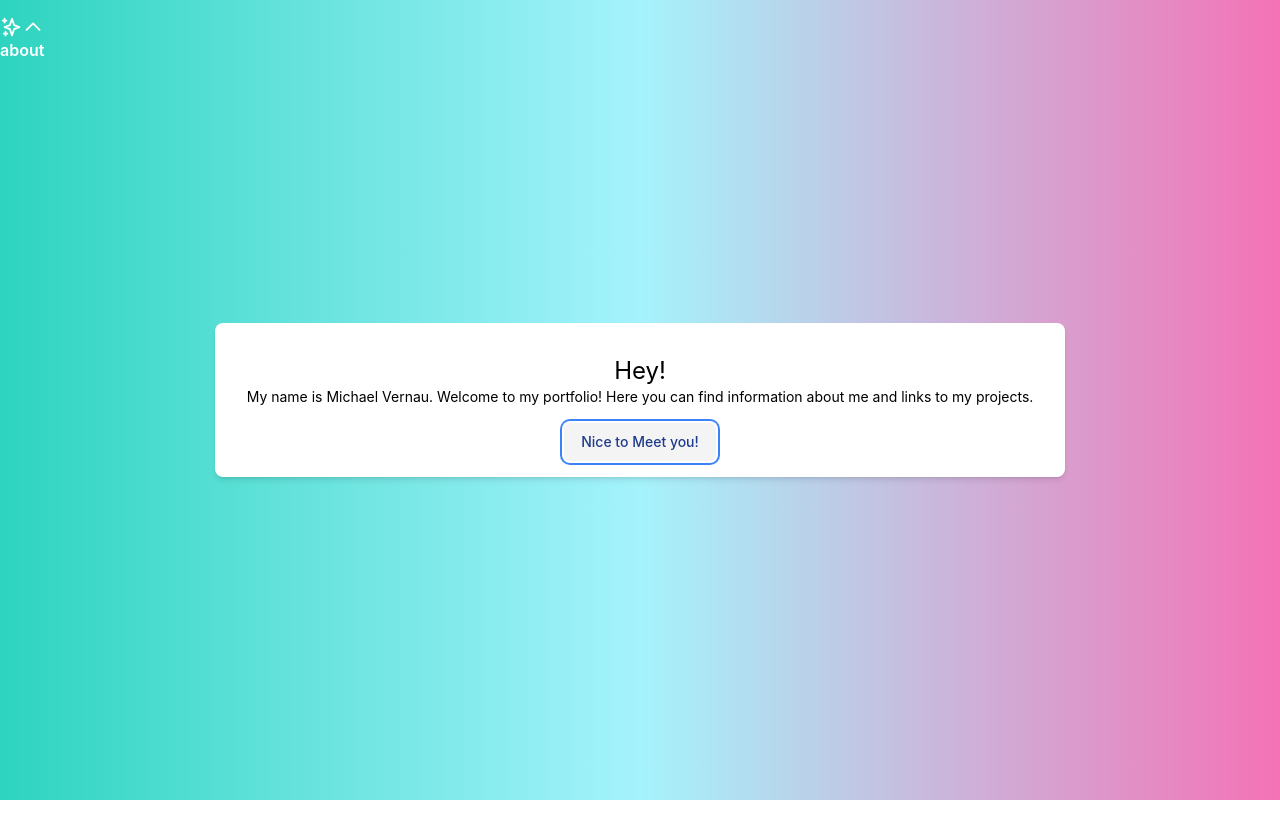
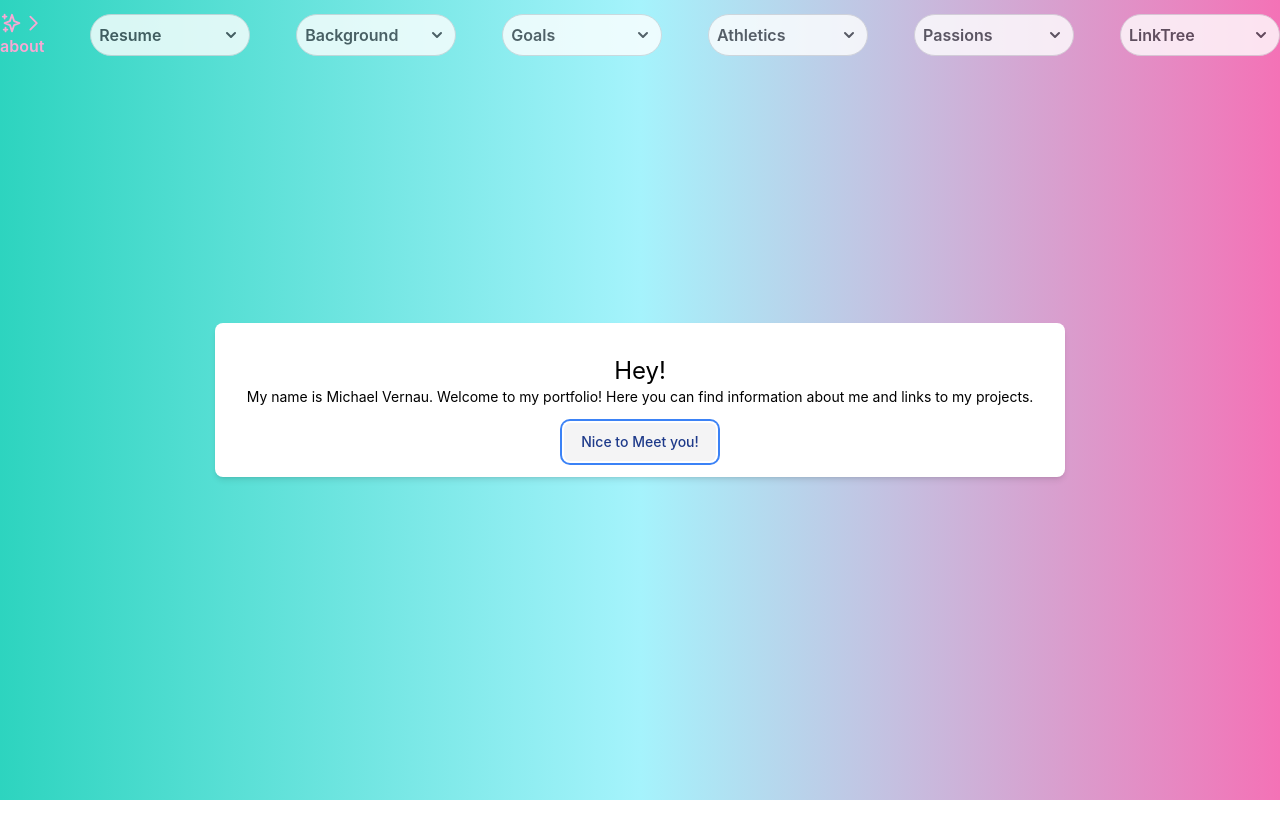
Before and after one commit to MichaelRuns/mega-evo, a React (Create React App) app in the folder frontend/: page / in a window 1280 px wide. Shown: the top 838 px of the page. After the commit the page ends 800 px from the top, so only its background shows below. Built offline with nearby package versions, Linux system fonts and the light colour scheme.

Commit message:
update menu.

```diff
--- a/frontend/src/App.js
+++ b/frontend/src/App.js
@@ -10,11 +10,10 @@ function App() {
   return (
     <Background>
       <AboutBar/>
-       <div className="h-screen flex items-center justify-center">
+       <div className="h-4/5 flex items-center justify-center">
       <Welcome isOpen={greeting} setIsOpen={setGreeting}></Welcome>
       {!greeting && <ProjectPresent/>}
       </div>
-      <SocialsBar/>
     </Background>
 
   );
--- a/frontend/src/components/AboutBar.js
+++ b/frontend/src/components/AboutBar.js
@@ -2,9 +2,10 @@ import { SparklesIcon, ChevronUpIcon, ChevronRightIcon } from "@heroicons/react/
 import React, { useState } from "react";
 import { Transition } from "@headlessui/react";
 import { Fragment } from "react";
+import { ChevronDownIcon } from "@heroicons/react/solid";
 
 const AboutBar = () => {
-  const [extended, setExtended] = useState(false);
+  const [extended, setExtended] = useState(true);
 
   const paragraphs = [
     "Resume",
@@ -12,13 +13,13 @@ const AboutBar = () => {
     "Goals",
     "Athletics",
     "Passions",
-    "Family",
+    "LinkTree",
   ];
 
   return (
-    <div className="flex flex-row justify-between gap-4 text-white font-semibold items-center mt-4 mr-3 w-full">
+    <div className="flex flex-row justify-between gap-4 text-white font-semibold items-center mt-3 mr-3 w-full">
       <div
-        className={`w-50 h-50 ${extended ? "text-pink-400" : "text-white"} cursor-grab`}
+        className={`w-50 h-50 ${extended ? "text-pink-300" : "text-white"} cursor-grab`}
         onClick={() => setExtended(!extended)}
       >
         <div className="flex flex-row">
@@ -34,12 +35,15 @@ const AboutBar = () => {
           as={Fragment}
           enter="transition-transform transition-scale duration-500"
           enterFrom="-translate-x-full scale-0"
-          enterTo="translate-x-0 scale-100"
+          enterTo="-translate-x-10 scale-100"
           leave="transition-transform transition-scale duration-500"
           leaveFrom="translate-x-0 scale-100"
           leaveTo="-translate-x-full scale-0"
         >
-          <p>{text}</p>
+          <div className=" w-40 flex flex-row items-center justify-between text-center cursor-grab border-zinc-300 bg-white border rounded-full text-zinc-700 p-2 opacity-80 hover:opacity-100 hover:hover:bg-zinc-100">
+            {text}
+            <ChevronDownIcon className="w-5"/>
+          </div>
         </Transition>
       ))}
     </div>
--- a/frontend/src/components/Background.js
+++ b/frontend/src/components/Background.js
@@ -1,7 +1,7 @@
 import React from 'react'
 const Background = ({children}) => {
     return (
-        <div className="w-full h-screen absolute top-0 left-0 bg-color bg-gradient-to-r from-teal-400 via-cyan-200 to-pink-400">
+        <div className="w-full h-full absolute top-0 left-0 bg-color bg-gradient-to-r from-teal-400 via-cyan-200 to-pink-400">
            {children}
         </div>
     );
--- a/frontend/src/components/SocialsBar.js
+++ b/frontend/src/components/SocialsBar.js
@@ -8,10 +8,11 @@ const socials = [
 ];
 const SocialsBar = () => {
     return (
-        <div className="flex flex-row justify-between text-black">
+        <div className="flex flex-row justify-between text-white bg-transparent">
             {socials.map((item, idx) => (
                 <button key={idx}>
                     <item.icon/>
+                    <p>{item.name}</p>
                 </button>
             ))}
         </div>
```
